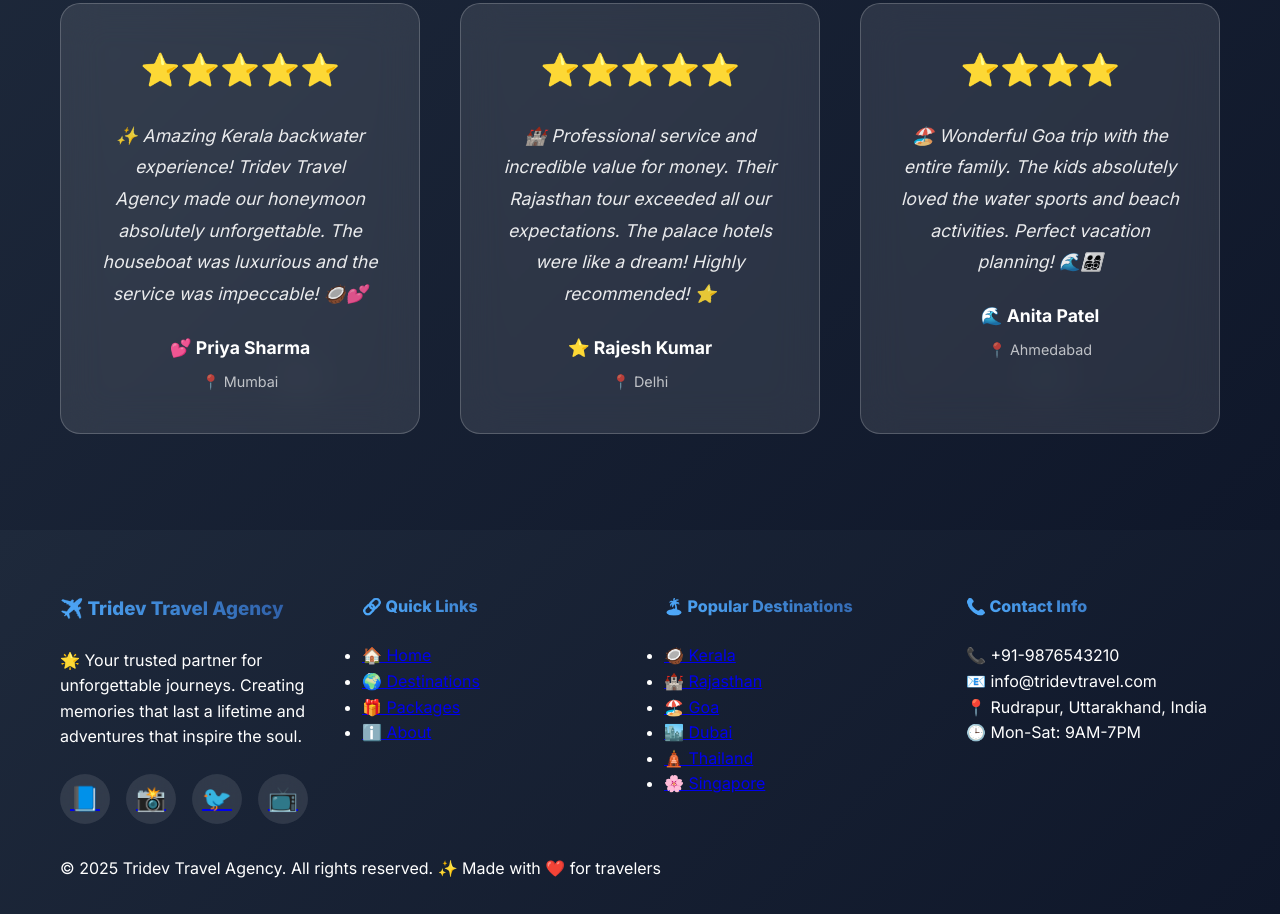
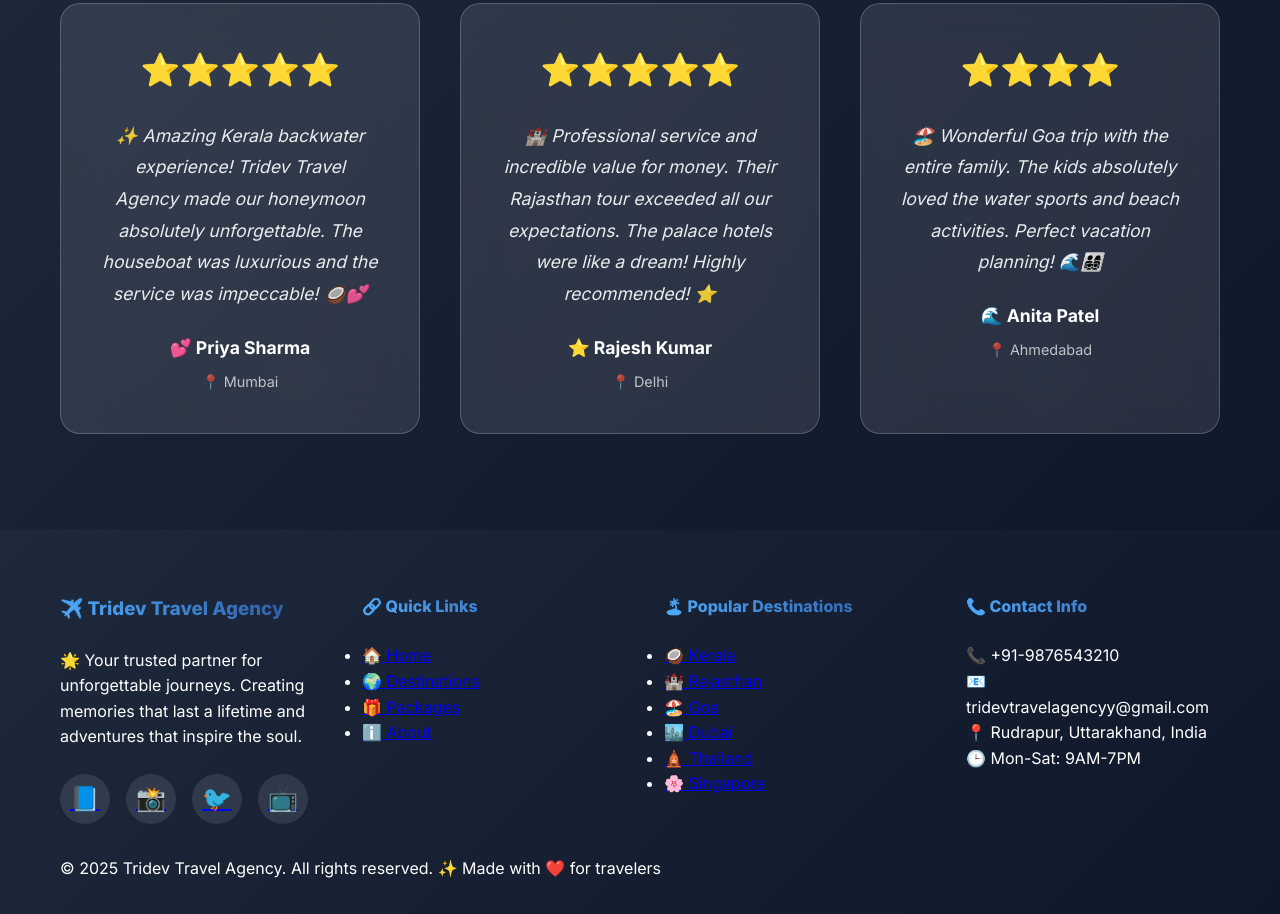
Before and after one commit to Kajal0211/tridev_tour_travel, a plain HTML site: page index.html in a window 1280 px wide. Shown: the part 3302-4216 px from the top of the page. Drawn offline with Linux system fonts and the light colour scheme.

Commit message:
Update index.html

```diff
--- a/index.html
+++ b/index.html
@@ -268,7 +268,7 @@
                         </div>
                         <div class="contact-item">
                             <strong>📧 Email:</strong>
-                            <p>info@tridevtravel.com</p>
+                            <p>tridevtravelagencyy@gmail.com </p>
                         </div>
                         <div class="contact-item">
                             <strong>📍 Address:</strong>
@@ -349,7 +349,7 @@
                 <div class="footer-section">
                     <h4>📞 Contact Info</h4>
                     <p>📞 +91-9876543210</p>
-                    <p>📧 info@tridevtravel.com</p>
+                    <p>📧 tridevtravelagencyy@gmail.com </p>
                     <p>📍 Rudrapur, Uttarakhand, India</p>
                     <p>🕒 Mon-Sat: 9AM-7PM</p>
                 </div>
```
